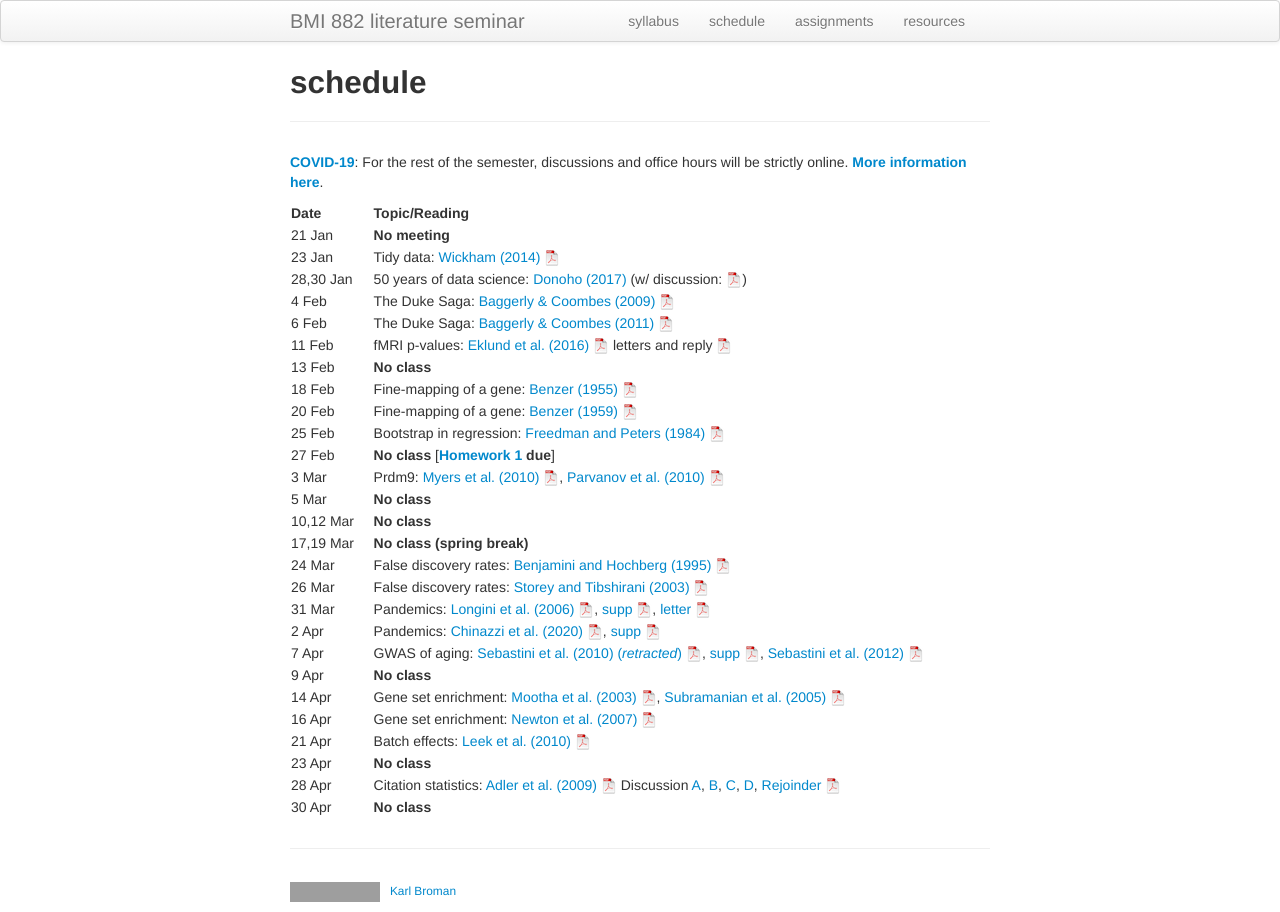
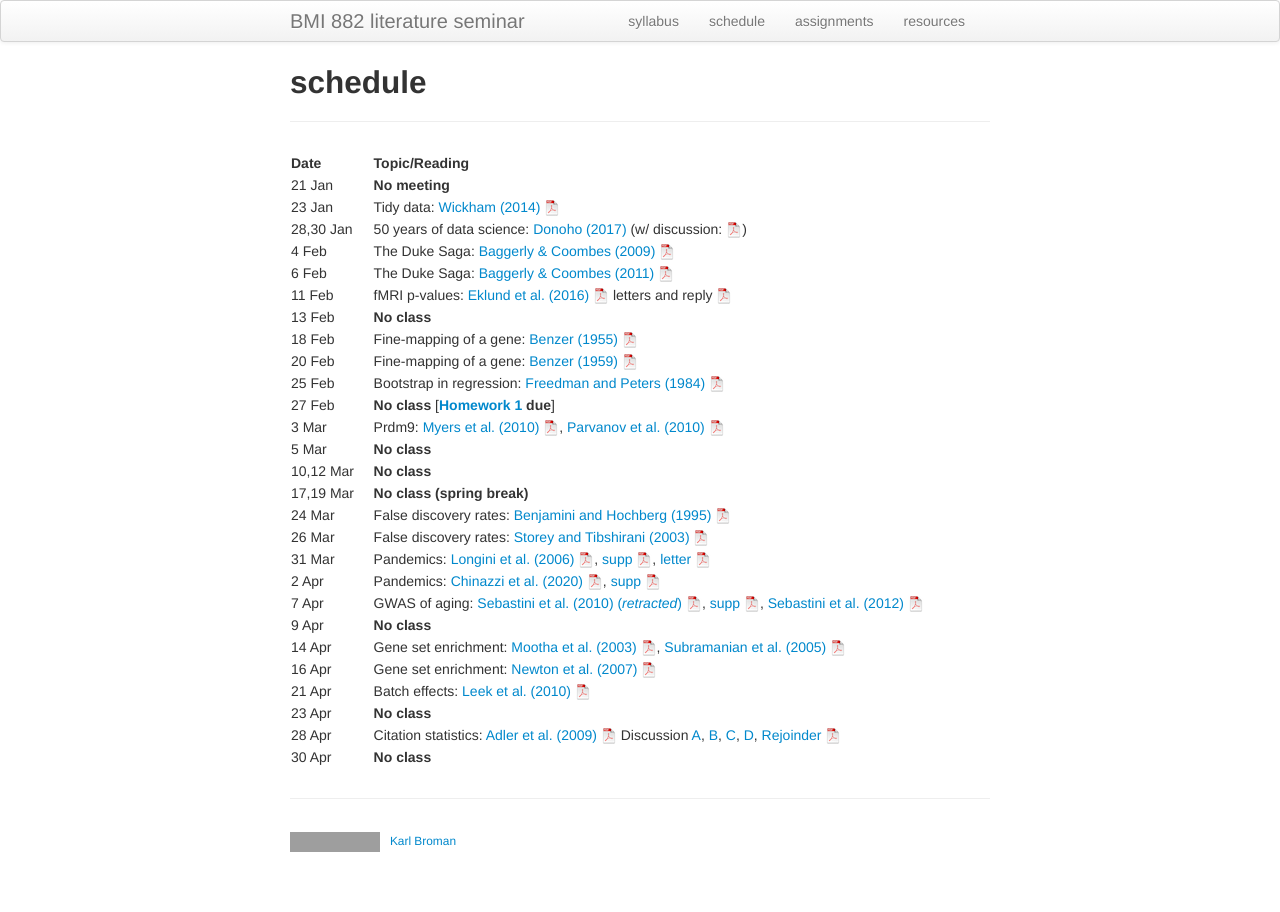
Before and after one commit to kbroman/BMI882_spring2023, a Jekyll site: the page built from schedule.md, in a window 1280 px wide. Built offline with Jekyll 4.4.1, drawn with Linux system fonts in a browser that asks for light colours; grey boxes are pictures that could not be loaded.

Commit message:
Remove covid-19 note from schedule

```diff
--- a/schedule.md
+++ b/schedule.md
@@ -3,9 +3,6 @@ layout: page
 title: schedule
 description: Schedule and readings for BMI 882, Biomedical data science scholarly literature
 ---
-
-**[COVID-19](https://covid19.wisc.edu)**: For the rest of the semester,
-discussions and office hours will be strictly online. [**More information here**](online.html).
 
 | Date    | &nbsp;&nbsp;&nbsp;&nbsp;   | Topic/Reading  |
 | :------ | -- | :----- |
```
